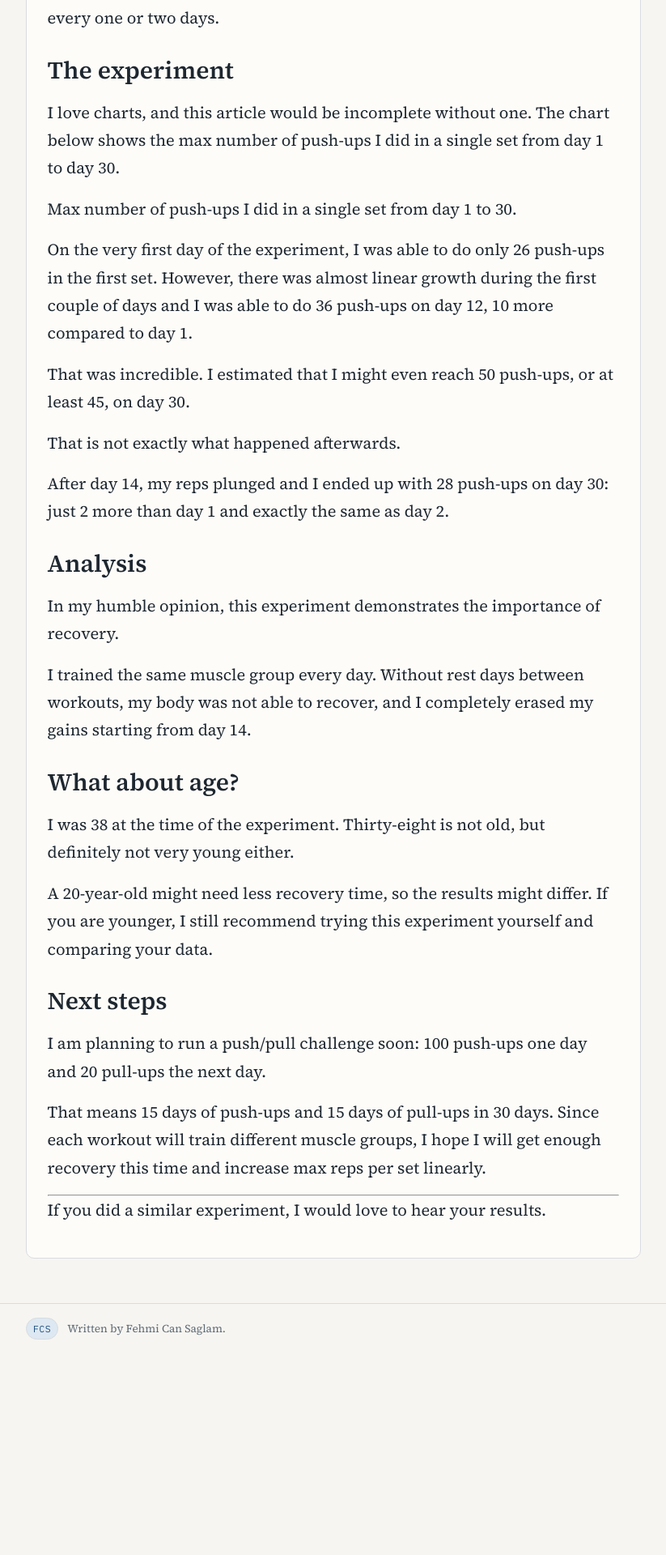
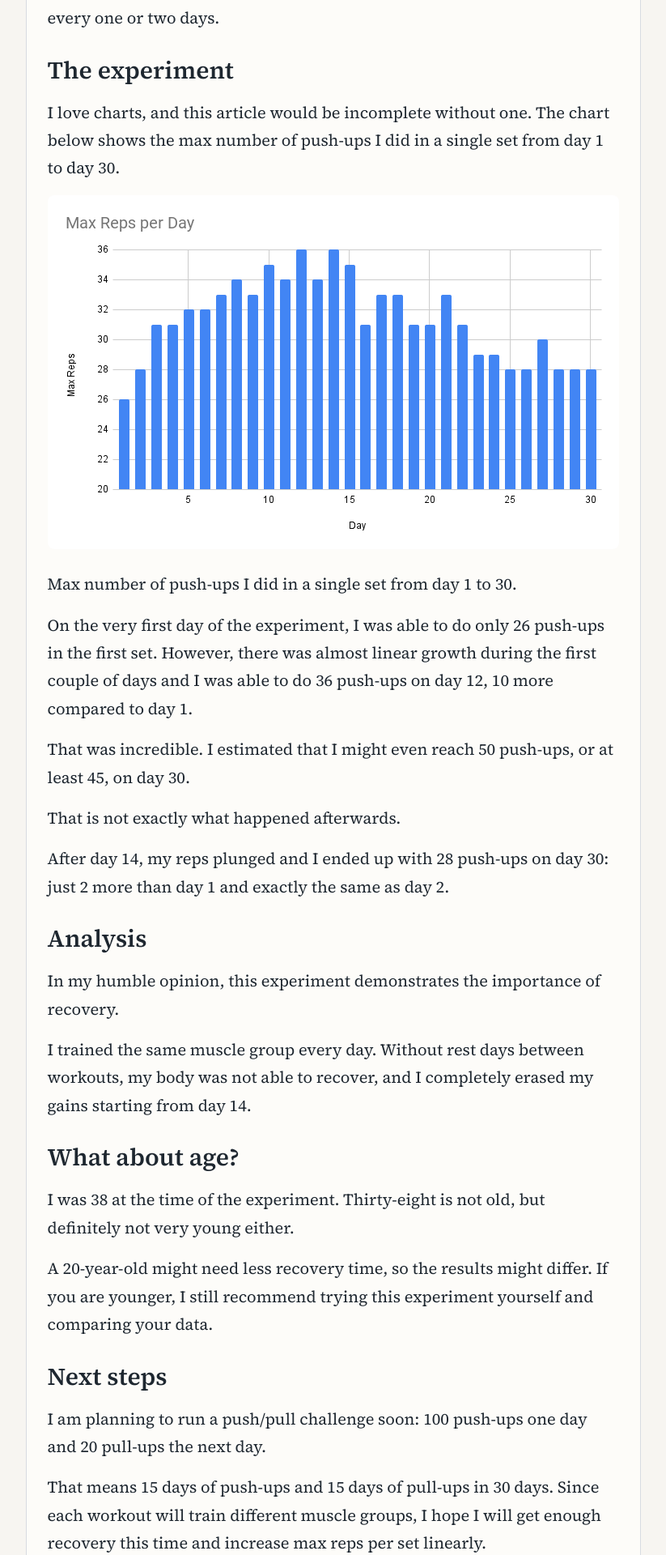
Before and after one commit to fehmicansaglam/fehmicansaglam.github.com, a Jekyll site: the page built from _posts/2022-01-19-100-push-ups-challenge-from-an-engineers-perspective.md, in a window 1280 px wide. Shown: the part 2784-4704 px from the top of the page at 81% size, without its empty margins (228-1051 px from the left). Built offline with Jekyll 4.4.1, drawn with Linux system fonts in a browser that asks for light colours; before the commit the page ends 4470 px from its top, so only the background shows below that.

Commit message:
add missing chart image to 100 push-ups post

```diff
--- a/_posts/2022-01-19-100-push-ups-challenge-from-an-engineers-perspective.md
+++ b/_posts/2022-01-19-100-push-ups-challenge-from-an-engineers-perspective.md
@@ -57,6 +57,8 @@ Ideally, the increase should be linear and I should be able to do more reps ever
 
 I love charts, and this article would be incomplete without one. The chart below shows the max number of push-ups I did in a single set from day 1 to day 30.
 
+![Max number of push-ups in a single set from day 1 to day 30](/assets/images/100-push-ups-challenge-1.png)
+
 Max number of push-ups I did in a single set from day 1 to 30.
 
 On the very first day of the experiment, I was able to do only 26 push-ups in the first set. However, there was almost linear growth during the first couple of days and I was able to do 36 push-ups on day 12, 10 more compared to day 1.
```
Also changed, not shown: assets/images/100-push-ups-challenge-1.png (added).
